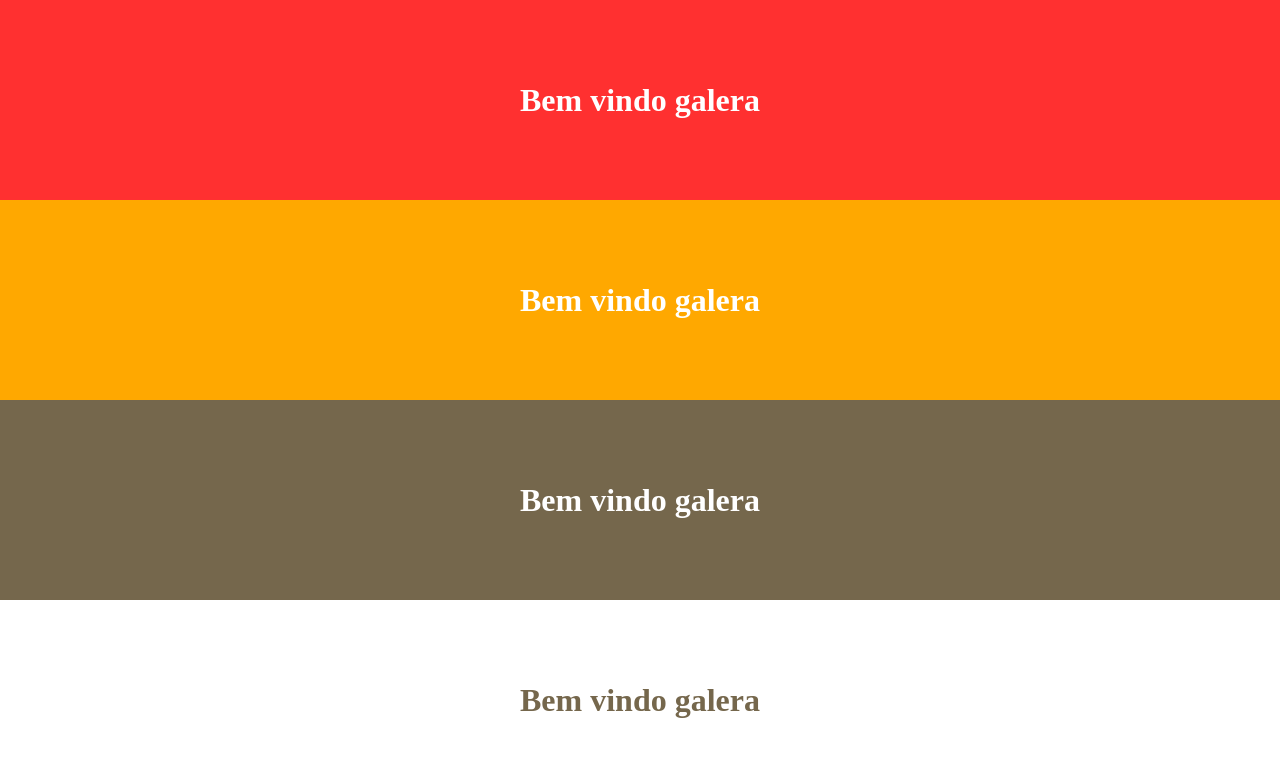
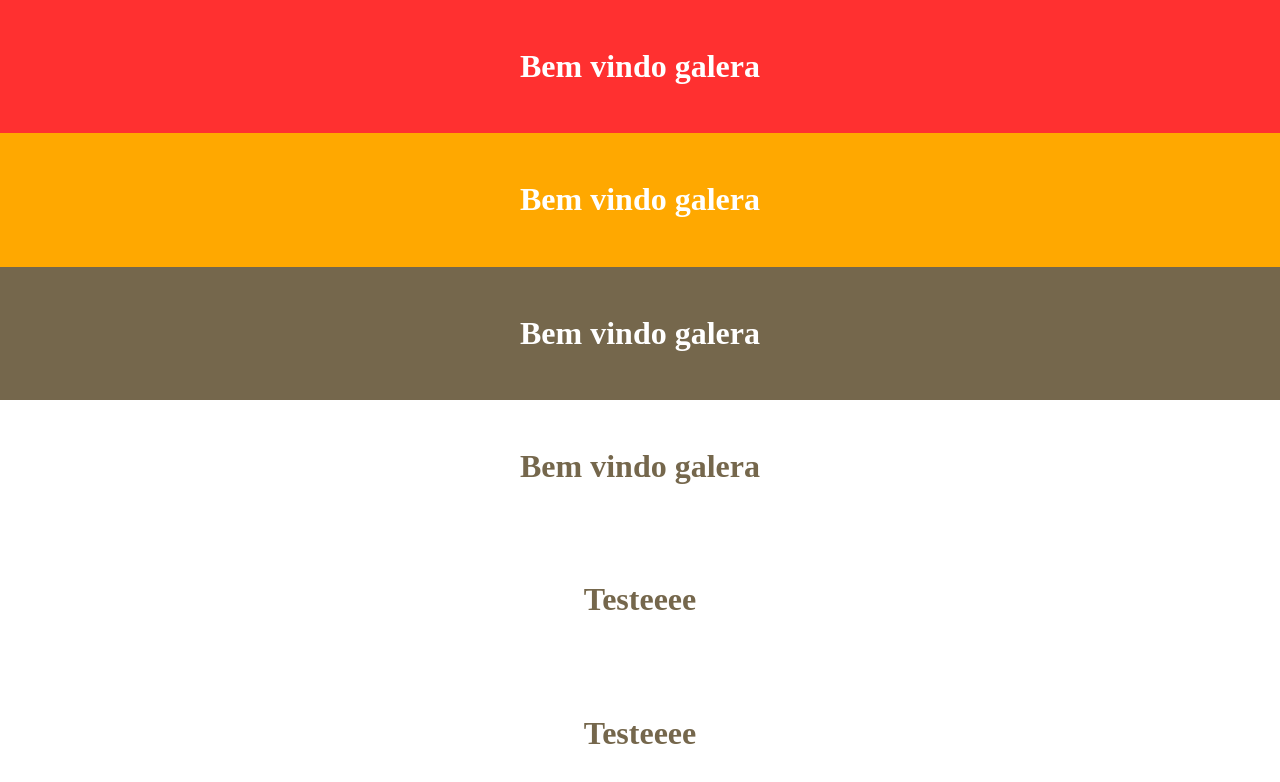
Before and after one commit to ViniciusCharleaux/mymita, a React (Vite) app: page / in a window 1280 px wide. Shown: the top 782 px of the page. Built offline with nearby package versions, Linux system fonts and the light colour scheme.

Commit message:
feat: new div

```diff
--- a/src/pages/home/index.tsx
+++ b/src/pages/home/index.tsx
@@ -16,6 +16,12 @@ export const Home: React.FC = () => {
       <div className="head__welcome white">
         <h1>Bem vindo galera</h1>
       </div>
+      <div className="head__welcome white">
+        <h1>Testeeee</h1>
+      </div>
+      <div className="head__welcome white">
+        <h1>Testeeee</h1>
+      </div>
     </Container>
   );
 }
```
